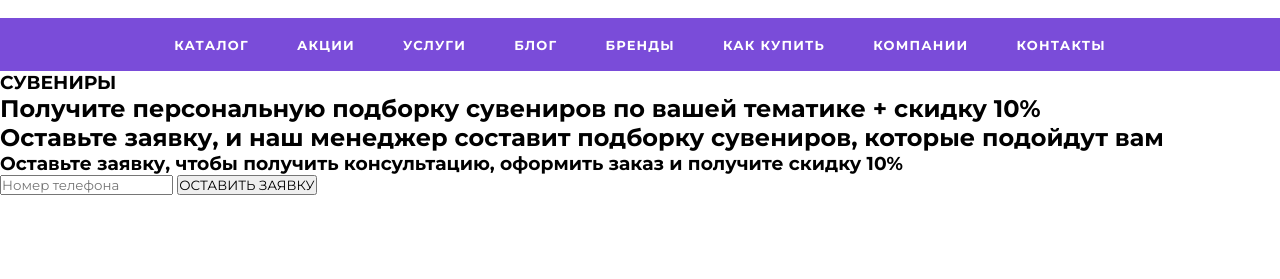
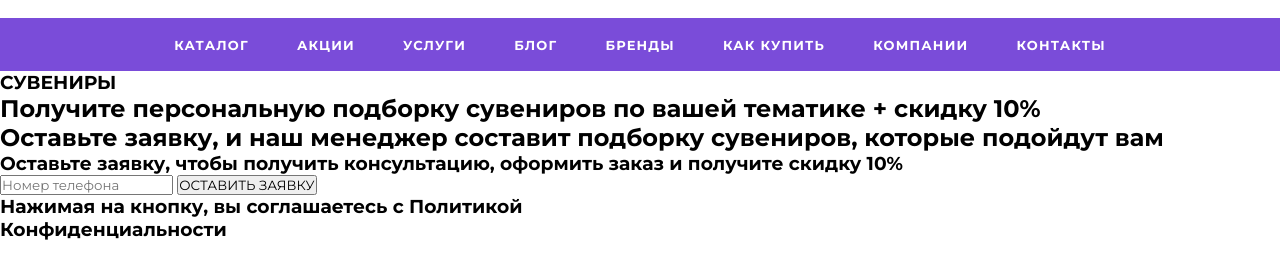
Before and after one commit to Konstantinovvv/Totobi-site, a plain HTML site: page index.html in a window 1280 px wide. Shown: the part 147-426 px from the top of the page. Drawn offline with Linux system fonts and the light colour scheme.

Commit message:
UPD: Сделана полность базовая механика HTML в блоке hero

```diff
--- a/index.html
+++ b/index.html
@@ -82,6 +82,10 @@
                 <div class="clickable-application-elemetns">
                     <input type="text" class="application-input" placeholder="Номер телефона">
                     <button class="application-btn">ОСТАВИТЬ ЗАЯВКУ</button>
+                    <h3 class="confidentiality-text">
+                        Нажимая на кнопку, вы соглашаетесь с
+                        <span class="fat-confidentiality-text">Политикой <br> Конфиденциальности</span>
+                    </h3>
                 </div>
             </div>
         </div>
```
